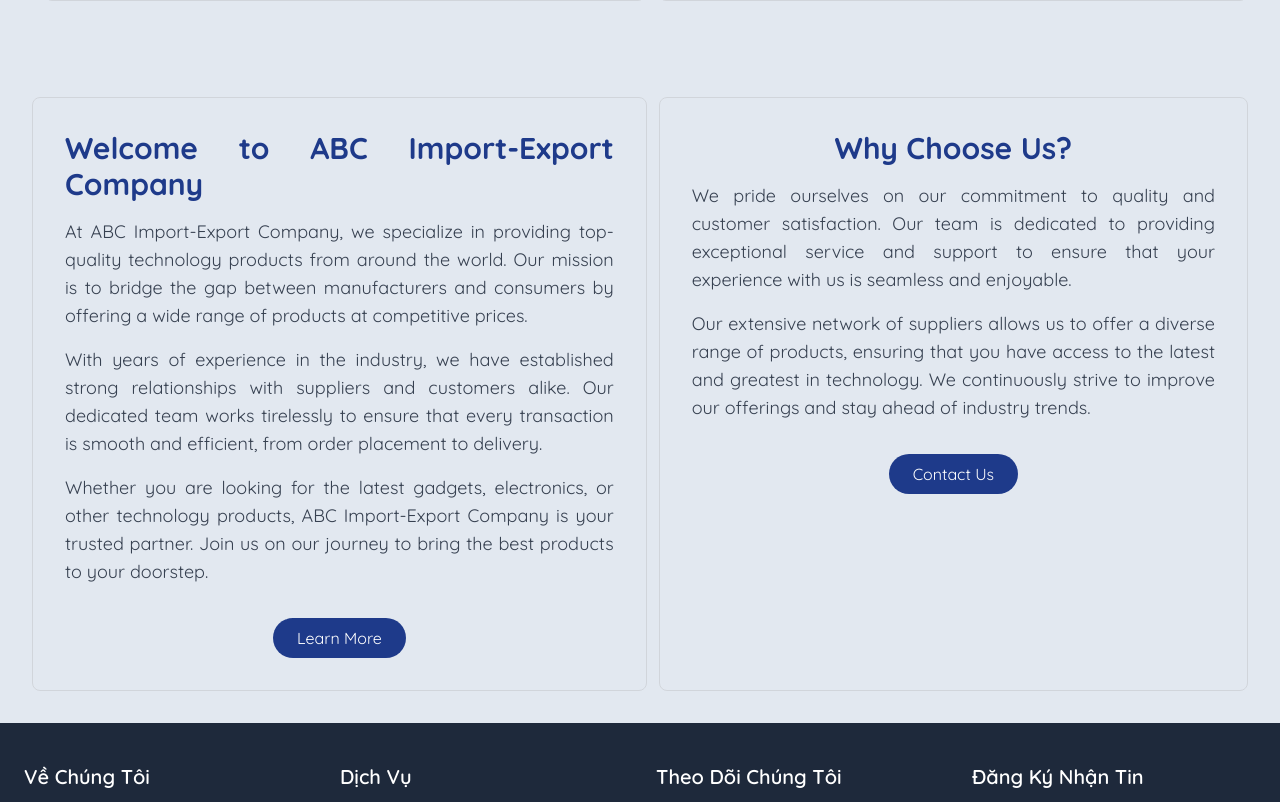
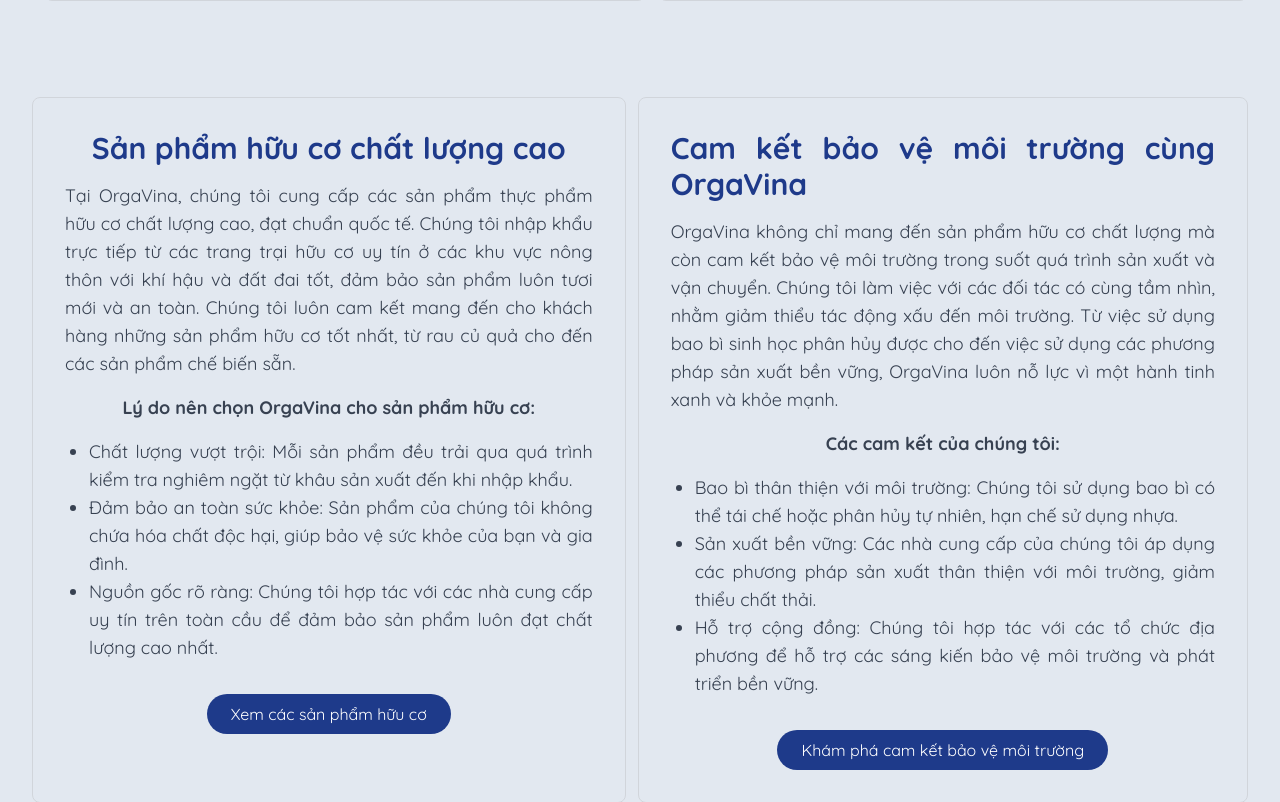
Before and after one commit to quoc10973/OrgaVina-Company-UI-Design, a React (Vite) app: page / in a window 1280 px wide. Shown: the part 1429-2231 px from the top of the page. Built offline with nearby package versions, Linux system fonts and the light colour scheme.

Commit message:
update description

```diff
--- a/src/components/Description.jsx
+++ b/src/components/Description.jsx
@@ -89,42 +89,55 @@
                         <b>Mạng lưới đối tác đa dạng:</b> Với mạng lưới nhà cung cấp đáng tin cậy trên toàn cầu, chúng tôi mang đến danh mục sản phẩm phong phú, đáp ứng mọi nhu cầu của bạn.
                     </p>
                     <div className="mt-8">
+                        <Link to="/contact">
                             <button className="px-4 py-2 sm:px-6 sm:py-2 bg-blue-900 text-white rounded-full hover:bg-blue-700">
                                 Liên hệ ngay
                             </button>
+                        </Link>
                     </div>
                 </div>
             </div>
             <div className="p-4 sm:p-8 bg-slate-200 flex justify-between space-x-3">
                 <div ref={addToRefs} className="mt-8 text-center flex flex-col items-center text-justify border border-gray-300 rounded-lg p-4 sm:p-8">
-                    <h2 className="text-2xl sm:text-3xl font-bold text-blue-900">Welcome to ABC Import-Export Company</h2>
+                    <h2 className="text-2xl sm:text-3xl font-bold text-blue-900">Sản phẩm hữu cơ chất lượng cao</h2>
                     <p className="mt-4 text-base sm:text-lg text-gray-700">
-                        At ABC Import-Export Company, we specialize in providing top-quality technology products from around the world. Our mission is to bridge the gap between manufacturers and consumers by offering a wide range of products at competitive prices.
+                        Tại OrgaVina, chúng tôi cung cấp các sản phẩm thực phẩm hữu cơ chất lượng cao, đạt chuẩn quốc tế. Chúng tôi nhập khẩu trực tiếp từ các trang trại hữu cơ uy tín ở các khu vực nông thôn với khí hậu và đất đai tốt, đảm bảo sản phẩm luôn tươi mới và an toàn. Chúng tôi luôn cam kết mang đến cho khách hàng những sản phẩm hữu cơ tốt nhất, từ rau củ quả cho đến các sản phẩm chế biến sẵn.
                     </p>
                     <p className="mt-4 text-base sm:text-lg text-gray-700">
-                        With years of experience in the industry, we have established strong relationships with suppliers and customers alike. Our dedicated team works tirelessly to ensure that every transaction is smooth and efficient, from order placement to delivery.
+                        <b>Lý do nên chọn OrgaVina cho sản phẩm hữu cơ:</b>
                     </p>
-                    <p className="mt-4 text-base sm:text-lg text-gray-700">
-                        Whether you are looking for the latest gadgets, electronics, or other technology products, ABC Import-Export Company is your trusted partner. Join us on our journey to bring the best products to your doorstep.
-                    </p>
+                    <ul className="mt-4 text-base sm:text-lg text-gray-700 list-disc pl-6">
+                        <li>Chất lượng vượt trội: Mỗi sản phẩm đều trải qua quá trình kiểm tra nghiêm ngặt từ khâu sản xuất đến khi nhập khẩu.</li>
+                        <li>Đảm bảo an toàn sức khỏe: Sản phẩm của chúng tôi không chứa hóa chất độc hại, giúp bảo vệ sức khỏe của bạn và gia đình.</li>
+                        <li>Nguồn gốc rõ ràng: Chúng tôi hợp tác với các nhà cung cấp uy tín trên toàn cầu để đảm bảo sản phẩm luôn đạt chất lượng cao nhất.</li>
+                    </ul>
                     <div className="mt-8">
+                        <Link to="/about">
                             <button className="px-4 py-2 sm:px-6 sm:py-2 bg-blue-900 text-white rounded-full hover:bg-blue-700">
-                            Learn More
+                                Xem các sản phẩm hữu cơ
                             </button>
+                        </Link>
                     </div>
                 </div>
                 <div ref={addToRefs} className="mt-8 text-center flex flex-col items-center border text-justify border-gray-300 rounded-lg p-4 sm:p-8">
-                    <h2 className="text-2xl sm:text-3xl font-bold text-blue-900">Why Choose Us?</h2>
+                    <h2 className="text-2xl sm:text-3xl font-bold text-blue-900">Cam kết bảo vệ môi trường cùng OrgaVina</h2>
                     <p className="mt-4 text-base sm:text-lg text-gray-700">
-                        We pride ourselves on our commitment to quality and customer satisfaction. Our team is dedicated to providing exceptional service and support to ensure that your experience with us is seamless and enjoyable.
+                        OrgaVina không chỉ mang đến sản phẩm hữu cơ chất lượng mà còn cam kết bảo vệ môi trường trong suốt quá trình sản xuất và vận chuyển. Chúng tôi làm việc với các đối tác có cùng tầm nhìn, nhằm giảm thiểu tác động xấu đến môi trường. Từ việc sử dụng bao bì sinh học phân hủy được cho đến việc sử dụng các phương pháp sản xuất bền vững, OrgaVina luôn nỗ lực vì một hành tinh xanh và khỏe mạnh.
                     </p>
                     <p className="mt-4 text-base sm:text-lg text-gray-700">
-                        Our extensive network of suppliers allows us to offer a diverse range of products, ensuring that you have access to the latest and greatest in technology. We continuously strive to improve our offerings and stay ahead of industry trends.
+                        <b>Các cam kết của chúng tôi:</b>
                     </p>
+                    <ul className="mt-4 text-base sm:text-lg text-gray-700 list-disc pl-6">
+                        <li>Bao bì thân thiện với môi trường: Chúng tôi sử dụng bao bì có thể tái chế hoặc phân hủy tự nhiên, hạn chế sử dụng nhựa.</li>
+                        <li>Sản xuất bền vững: Các nhà cung cấp của chúng tôi áp dụng các phương pháp sản xuất thân thiện với môi trường, giảm thiểu chất thải.</li>
+                        <li>Hỗ trợ cộng đồng: Chúng tôi hợp tác với các tổ chức địa phương để hỗ trợ các sáng kiến bảo vệ môi trường và phát triển bền vững.</li>
+                    </ul>
                     <div className="mt-8">
+                        <a href="https://thuvienphapluat.vn/van-ban/Tai-nguyen-Moi-truong/Luat-so-72-2020-QH14-Bao-ve-moi-truong-2020-431147.aspx">
                             <button className="px-4 py-2 sm:px-6 sm:py-2 bg-blue-900 text-white rounded-full hover:bg-blue-700">
-                            Contact Us
+                                Khám phá cam kết bảo vệ môi trường
                             </button>
+                        </a>
                     </div>
                 </div>
             </div>
```
Lines whose indentation alone changed are shown as unchanged.
